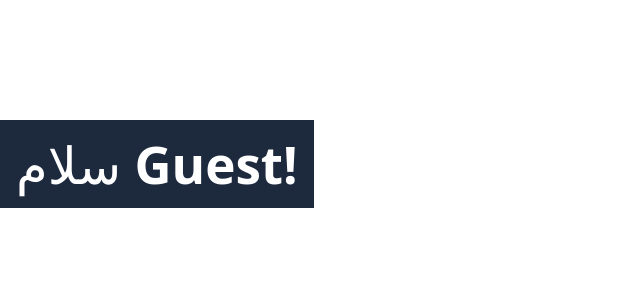
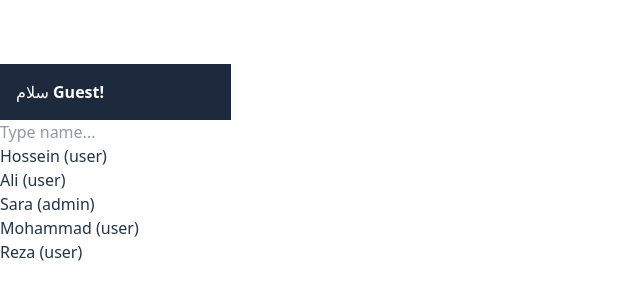
Before and after one commit to hoseindig/base-app-react-ts-tellwindcss-zust, a React app: page /users in a window 1280 px wide. Before the commit this address had no page. Shown: the part 236-536 px from the top of the page, without its empty margins (0-640 px from the left). Built offline with nearby package versions, Linux system fonts and the light colour scheme; the HTML template or start-up script is replaced by a standard one.

Commit message:
UserPage

```diff
--- a/src/App.tsx
+++ b/src/App.tsx
@@ -2,6 +2,7 @@
 import { Routes, Route } from "react-router-dom"; // BrowserRouter را از اینجا حذف کردیم
 import { useUserStore } from "./store/useUserStore";
 import HomePage from "./Home";
+import UserPage from "./routes/UsersPage";
 
 export default function App() {
   // برای حل خطای Implicit Any، تایپ state را مشخص کردیم
@@ -11,10 +12,11 @@ export default function App() {
     <>
       {/* استفاده از Fragment به جای روتور اضافی */}
       <nav className="p-4 bg-slate-800 text-white flex gap-4">
-        <h1 className="font-bold">سلام {name}!</h1>
+        <span className="font-bold">سلام {name}!</span>
       </nav>
       <Routes>
         <Route path="/" element={<HomePage />} />
+        <Route path="/users" element={<UserPage />} />
         {/* سایر مسیرها فقط با کامپوننت Route اینجا اضافه می‌شوند */}
       </Routes>
     </>
--- /dev/null
+++ b/src/hooks/useDebounce.ts
@@ -0,0 +1,17 @@
+import { useEffect, useState } from "react";
+
+const useDebounce = (value: string, delay: number = 300) => {
+    const [debouncedValue, setDebouncedValue] = useState(value);
+
+    useEffect(() => {
+        const handler = setTimeout(() => {
+            setDebouncedValue(value);
+        }, delay);
+
+        return () => clearTimeout(handler);
+    }, [value, delay]);
+
+    return debouncedValue;
+};
+
+export default useDebounce;
--- /dev/null
+++ b/src/routes/UsersPage.tsx
@@ -0,0 +1,53 @@
+import { useState } from "react";
+import useDebounce from "../hooks/useDebounce";
+
+interface User {
+    id: number;
+    name: string;
+    type?: string;
+}
+
+const users: User[] = [
+    { id: 1, name: "Hossein", type: "user" },
+    { id: 2, name: "Ali", type: "user" },
+    { id: 3, name: "Sara", type: "admin" },
+    { id: 4, name: "Mohammad", type: "user" },
+    { id: 5, name: "Reza", type: "user" },
+];
+
+const UserPage = () => {
+    const [query, setQuery] = useState("");
+    const debouncedQuery = useDebounce(query);
+
+    const filteredUsers = users.filter(user => {
+        if (debouncedQuery.length < 2) return users;
+
+        const q = debouncedQuery.toLowerCase();
+
+        return (
+            user.name.toLowerCase().includes(q) ||
+            user.type?.toLowerCase().includes(q)
+        );
+    });
+
+
+    return (
+        <>
+            <input
+                value={query}
+                onChange={(e) => setQuery(e.target.value)}
+                placeholder="Type name..."
+            />
+
+            <ul>
+                {filteredUsers.map(user => (
+                    <li key={user.id}>
+                        {user.name} ({user.type})
+                    </li>
+                ))}
+            </ul>
+        </>
+    );
+};
+
+export default UserPage;
```
